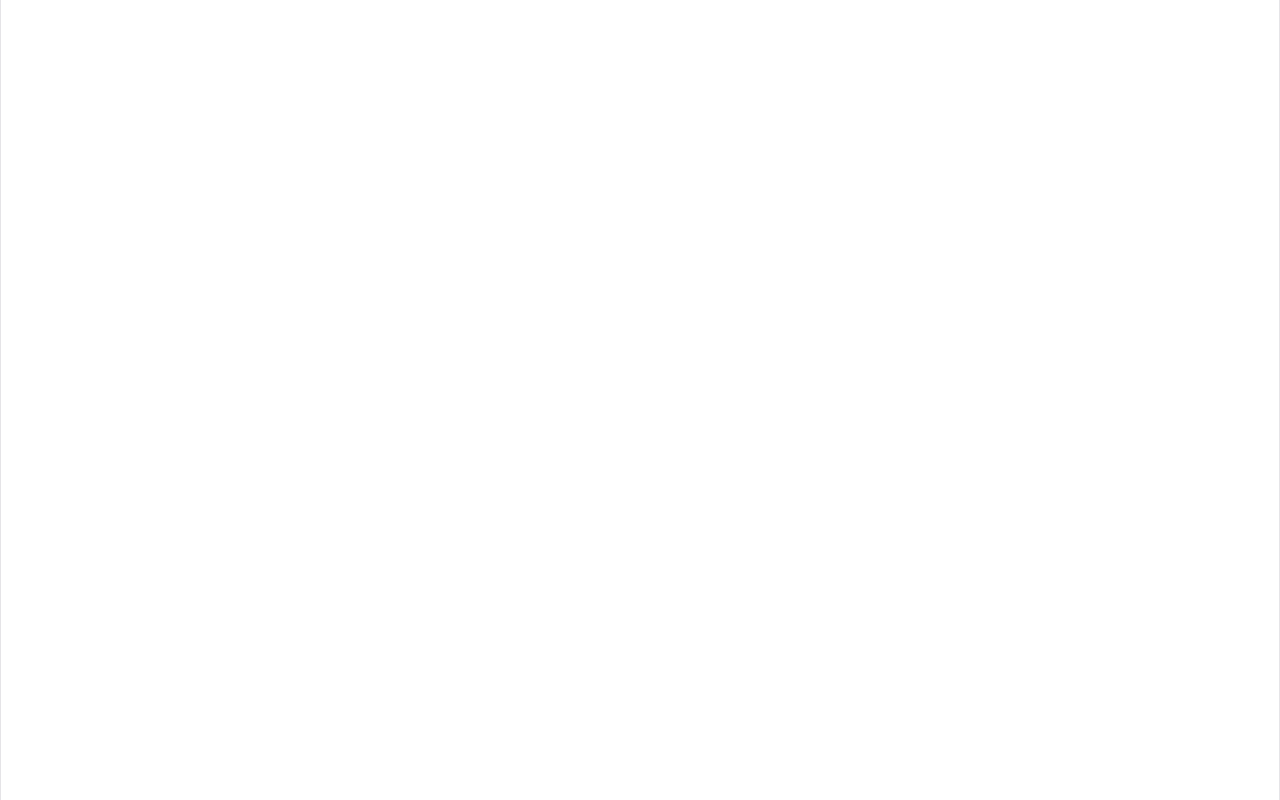
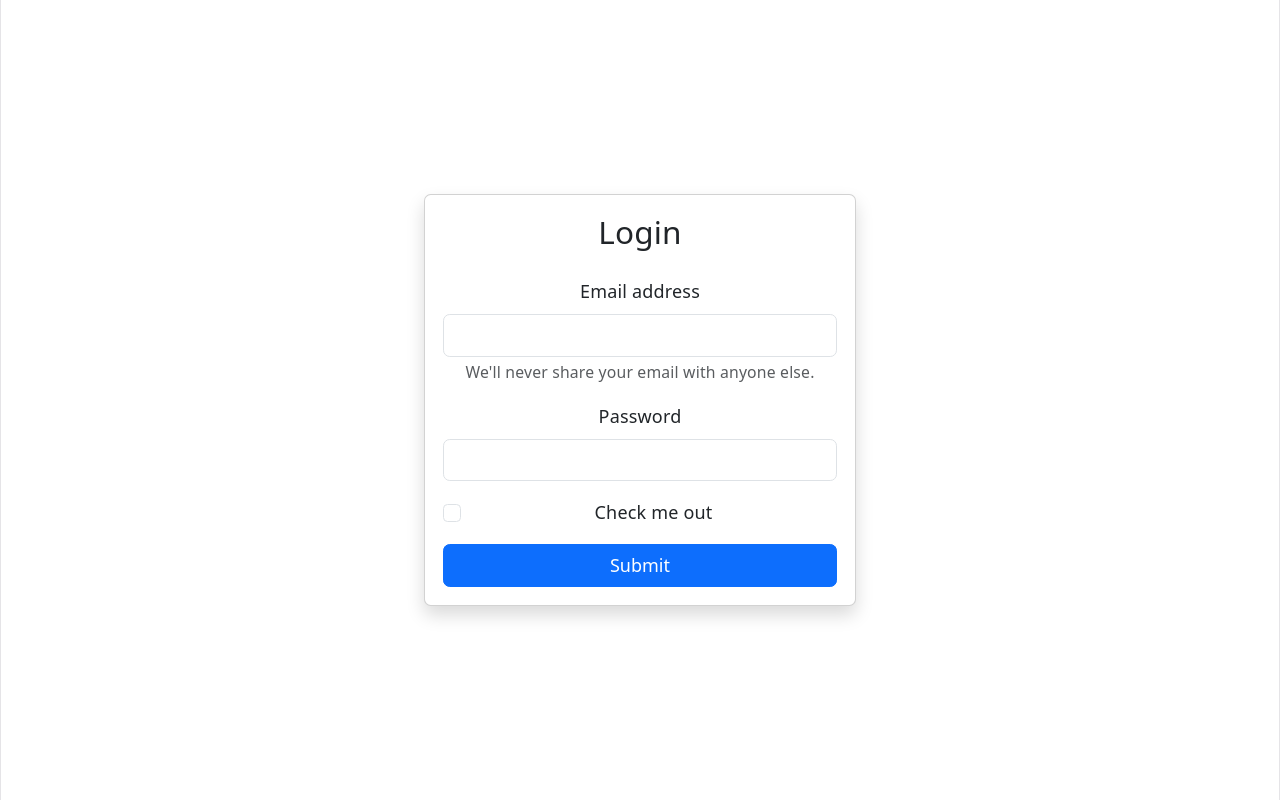
Before and after one commit to guido-pasciucco/InnovaLab-E12, a React (Vite) app in the folder front/: page /login in a window 1280 px wide. Before the commit this address had no page. Built offline with nearby package versions, Linux system fonts and the light colour scheme; the HTML template or start-up script is replaced by a standard one.

Commit message:
login base

```diff
--- /dev/null
+++ b/front/src/pages/loginPage.jsx
@@ -0,0 +1,54 @@
+export default function LoginPage() {
+  return (
+    <div className="d-flex justify-content-center align-items-center vh-100">
+  <div className="card shadow" style={{ width: "24rem" }}>
+    <div className="card-body">
+      <h3 className="card-title text-center mb-4">Login</h3>
+      <form>
+        <div className="mb-3">
+          <label htmlFor="exampleInputEmail1" className="form-label">
+            Email address
+          </label>
+          <input
+            type="email"
+            className="form-control"
+            id="exampleInputEmail1"
+            aria-describedby="emailHelp"
+          />
+          <div id="emailHelp" className="form-text">
+            We'll never share your email with anyone else.
+          </div>
+        </div>
+
+        <div className="mb-3">
+          <label htmlFor="exampleInputPassword1" className="form-label">
+            Password
+          </label>
+          <input
+            type="password"
+            className="form-control"
+            id="exampleInputPassword1"
+          />
+        </div>
+
+        <div className="mb-3 form-check">
+          <input
+            type="checkbox"
+            className="form-check-input"
+            id="exampleCheck1"
+          />
+          <label className="form-check-label" htmlFor="exampleCheck1">
+            Check me out
+          </label>
+        </div>
+
+        <button type="submit" className="btn btn-primary w-100">
+          Submit
+        </button>
+      </form>
+    </div>
+  </div>
+</div>
+
+  )
+}
--- a/front/src/router/routerApp.jsx
+++ b/front/src/router/routerApp.jsx
@@ -3,12 +3,14 @@ import Layout from '../layout/layout';
 
 import Home from '../components/home';
 import About from '../components/about';
+import LoginPage from '../pages/loginPage';
 
 export default function RouterApp() {
     return (
         <div>
             <Router>
                 <Routes>
+                    <Route path='/login' element={<LoginPage />} />
                     {/* Define your routes here */}
                     <Route path="/" element={<Layout />} >
                         <Route index element={<Home />} />
```
